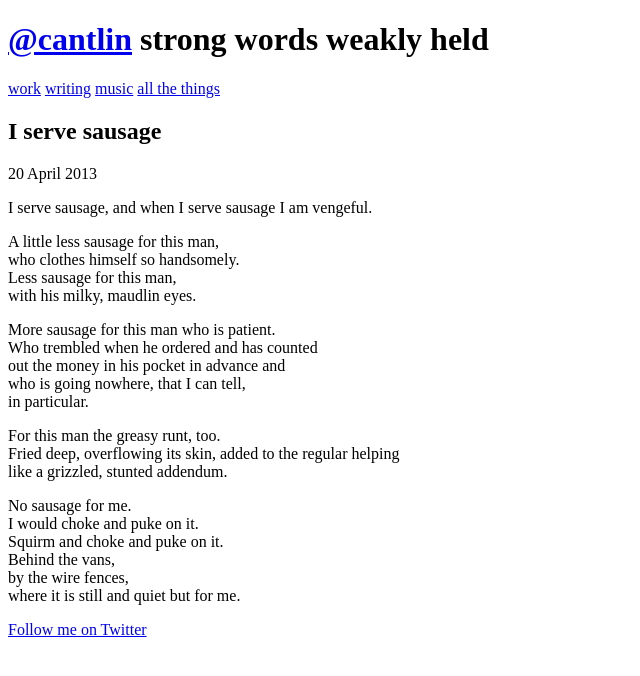
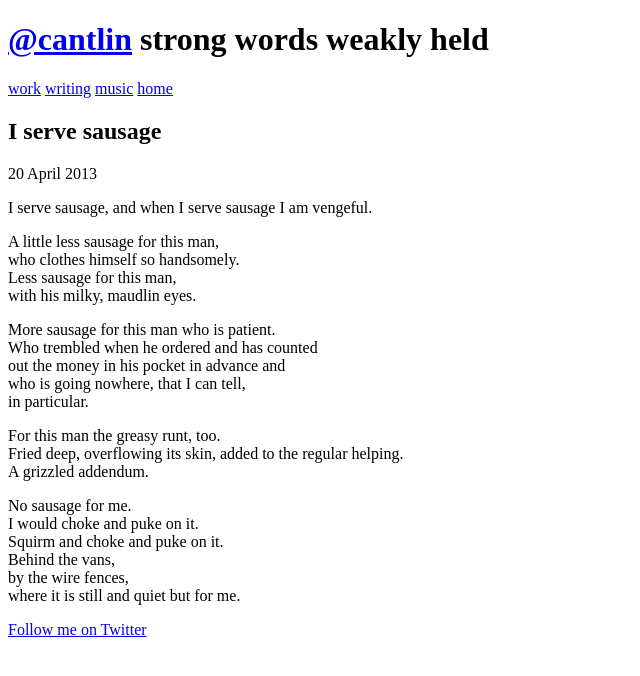
Before and after one commit to cantlin/at.cantl.in, a Jekyll site: the page built from _posts/2013-04-20-sausages.md, in a window 1280 px wide. Shown: the top 676 px of the page, without its empty margins (0-640 px from the left). Built offline with Jekyll 4.4.1, drawn with Linux system fonts in a browser that asks for light colours.

```diff
--- a/_layouts/category_index.html
+++ b/_layouts/category_index.html
@@ -10,7 +10,7 @@ layout: default
 		{{ post.title }} <img src="/blog/images/ext_link.png" alt="External link" />
 	  </a>
 	{% else %}
-	  <a href="{{ post.url }}">{{ post.title }}</a>
+	  <a href="/blog{{ post.url }}">{{ post.title }}</a>
 	{% endif %}
 	<span class="meta">
 		{% if post.external_url == undefined %}{{ post.content | count_words }} words from {% endif %}{{ post.date | date:"%B %Y" }}
--- a/_layouts/default.html
+++ b/_layouts/default.html
@@ -6,13 +6,13 @@
 <link href="/blog/feed.xml" rel="alternate" type="application/rss+xml" title="rss2" />
 <link href="/blog/at.css" rel="stylesheet" />
 
-<h1><a href="http://cantl.in">@cantlin</a> <span>strong words weakly held</span></h1>
+<h1><a href="/blog/">@cantlin</a> <span>strong words weakly held</span></h1>
 
 <nav>
 	<a class="work" href="/blog/work">work</a>
 	<a class="writing" href="/blog/writing">writing</a>
 	<a class="music" href="/blog/music">music</a>
-	<a class="home" href="/blog/">all the things</a>
+	<a class="home" href="/">home</a>
 </nav>
 
 <div id="last-fm" style="display:none;"></div>
--- a/_posts/2013-04-20-sausages.md
+++ b/_posts/2013-04-20-sausages.md
@@ -18,8 +18,8 @@ who is going nowhere, that I can tell,<br />
 in particular.<br />
 
 For this man the greasy runt, too.<br />
-Fried deep, overflowing its skin, added to the regular helping<br />
-like a grizzled, stunted addendum.<br />
+Fried deep, overflowing its skin, added to the regular helping.<br />
+A grizzled addendum.<br />
 
 No sausage for me.<br />
 I would choke and puke on it.<br />
--- a/index.html
+++ b/index.html
@@ -10,7 +10,7 @@ layout: default
 		{{ post.title }} <img src="/blog/images/ext_link.png" alt="External link" />
 	  </a>
 	{% else %}
-	  <a href="{{ post.url }}">{{ post.title }}</a>
+	  <a href="/blog{{ post.url }}">{{ post.title }}</a>
 	{% endif %}
 	<span class="meta">
 		{% if post.external_url == undefined %}{{ post.content | count_words }} words from {% endif %}{{ post.date | date:"%B %Y" }}
```
Also changed, not shown: _posts/2012-04-08-i-licke-riyms.md (+1 -1 lines), _posts/2014-08-18-internet-consumption-platform.md (+1 -1 lines), 1 other file.
